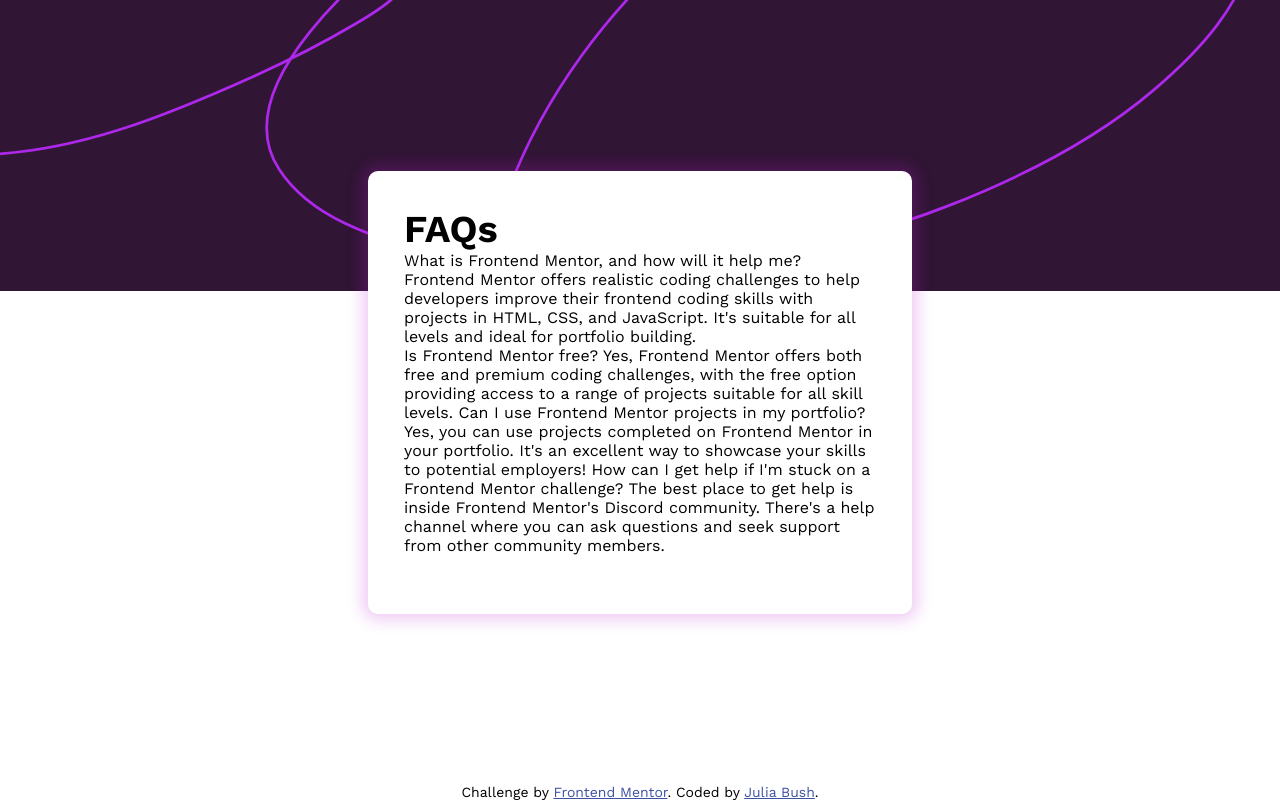
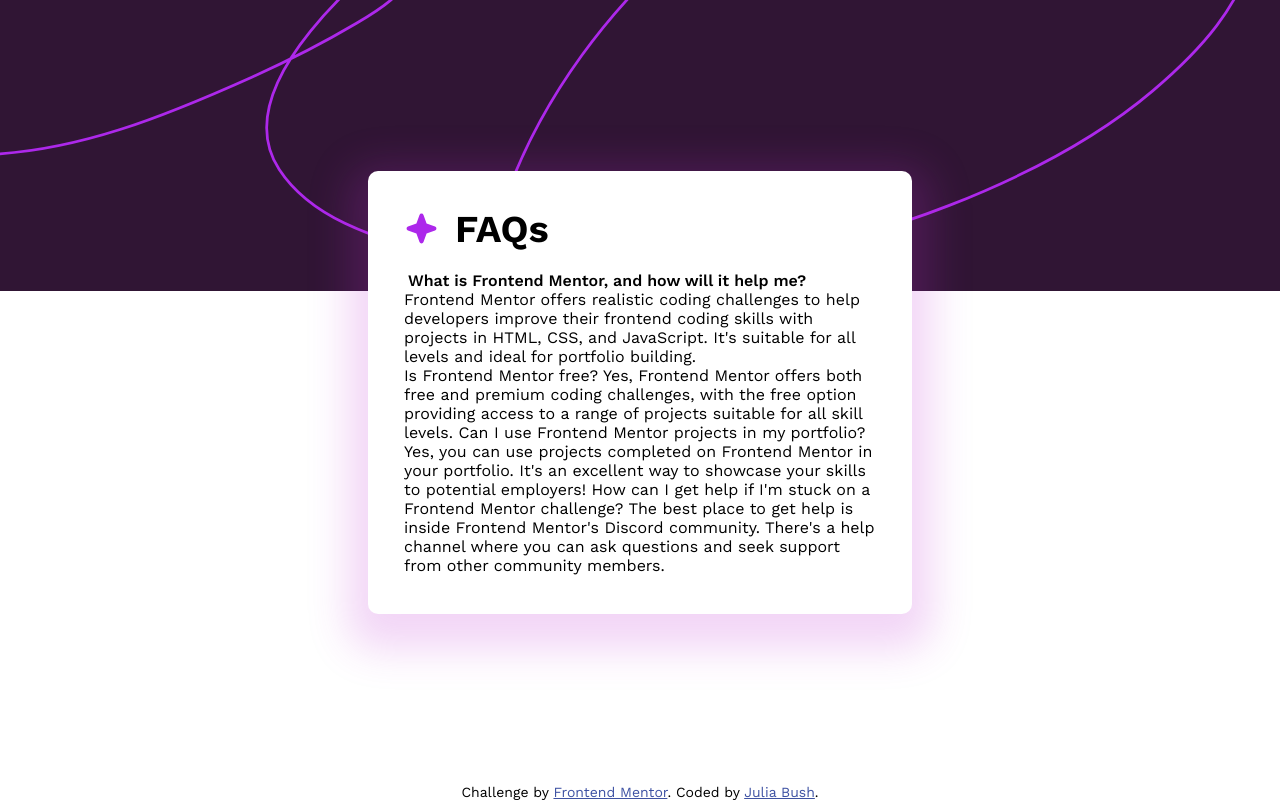
Before and after one commit to juliabush/FAQ-accordion, a plain HTML site: page index.html in a window 1280 px wide. Drawn offline with nearby package versions, Linux system fonts and the light colour scheme.

Commit message:
fixing purple shadow around card

```diff
--- a/index.html
+++ b/index.html
@@ -18,8 +18,11 @@
 <body>
   <img id="math" src="assets/images/background-pattern-desktop.svg" alt="Interesting mathematical patterns in purple" >
   <div class="white-card">
+    <div class="heading">
+      <img src="assets/images/icon-star.svg" alt="Purple star" width="35px" height="35px">
     <div class="FAQ">FAQs</div>
- <div class="rhetorical question">What is Frontend Mentor, and how will it help me?</div>
+    </div>
+ <div class="rhetorical-question">What is Frontend Mentor, and how will it help me?</div>
 <div class="desription">
   Frontend Mentor offers realistic coding challenges to help developers improve their
   frontend coding skills with projects in HTML, CSS, and JavaScript. It's suitable for
--- a/style.css
+++ b/style.css
@@ -22,7 +22,7 @@ html, body {
     width: 34em;
     height: 30em;
     align-self: center;
-    box-shadow: 0 0 15px 6px hsla(292, 73%, 47%, 0.226);
+    box-shadow: 0 15px 40px 20px hsla(292, 65%, 51%, 0.205);
     border-radius: 10px;
     padding: 36px;
     z-index: 10;
```
